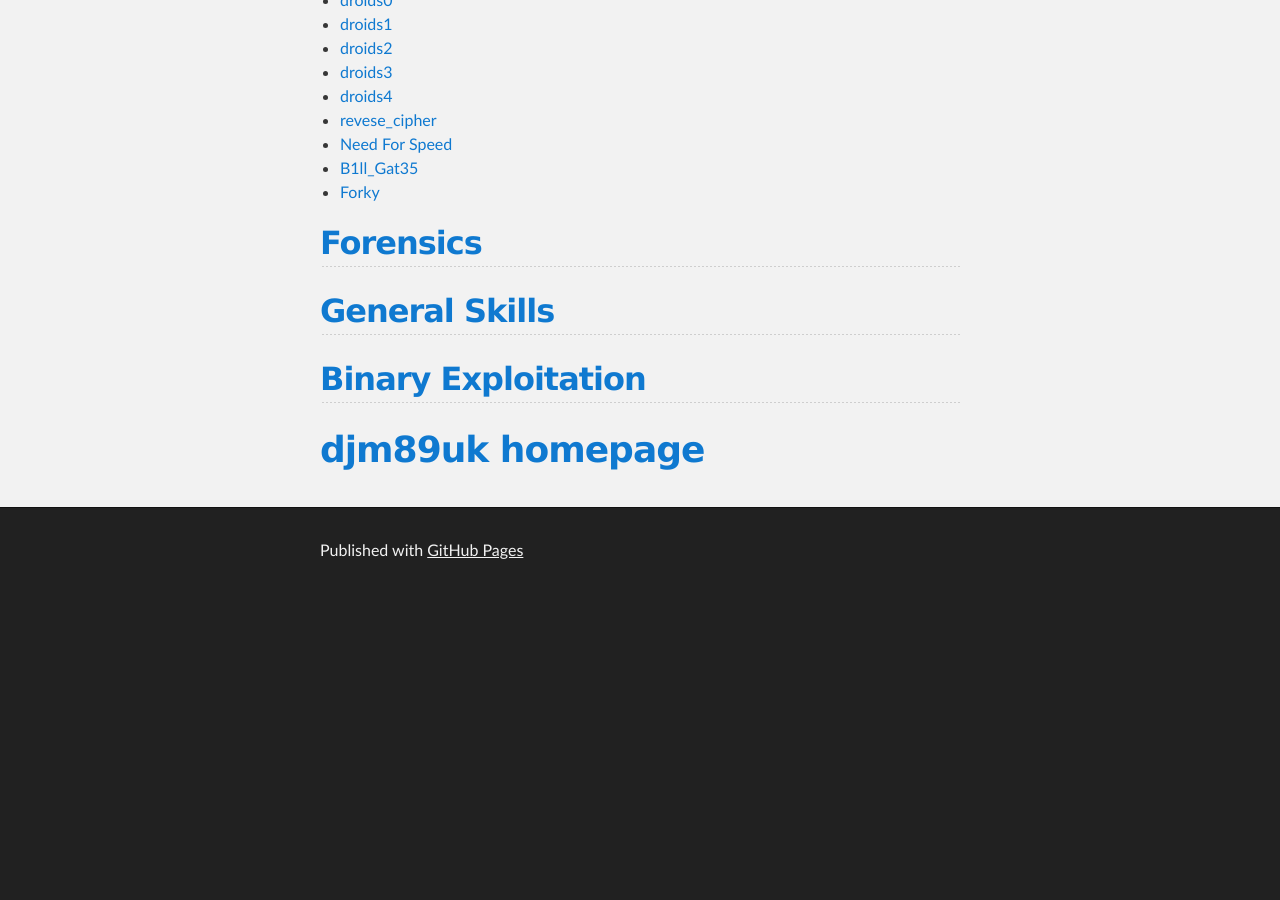
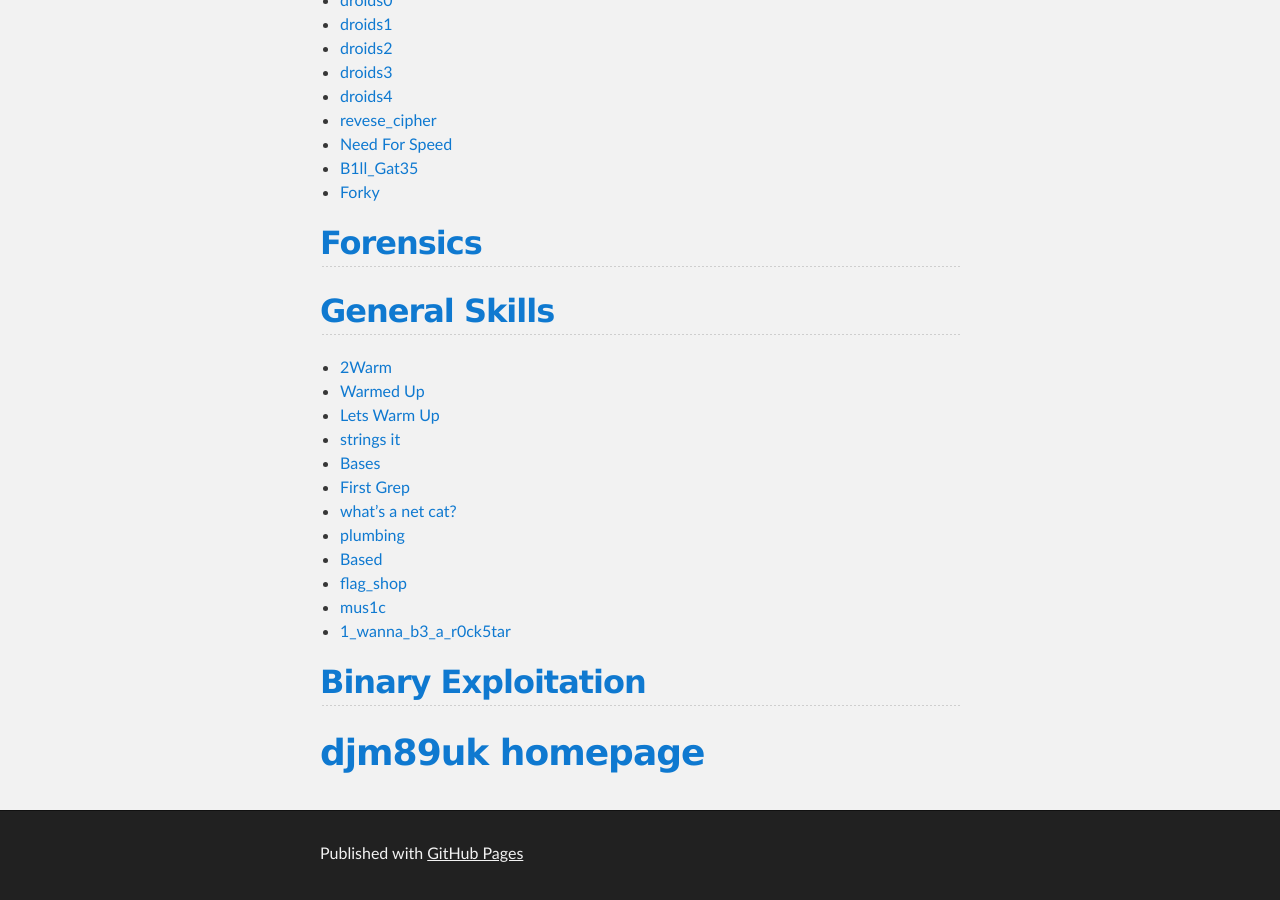
Before and after one commit to djm89uk/djm89uk.github.io, a Jekyll site: the page built from picogym.md, in a window 1280 px wide and 900 px high, scrolled down 1392 px. Built offline with Jekyll 4.4.1, drawn with Linux system fonts in a browser that asks for light colours; our own code applies the rules of GitHub Pages for plain Markdown files; Markdown is read by kramdown in place of the engine named in the settings; before the commit the page ends 1989 px from its top, so only the background shows below that.

Commit message:
Update picogym.md

```diff
--- a/picogym.md
+++ b/picogym.md
@@ -52,6 +52,18 @@ Reverse engineering entails taking a software system and analyzing it to trace i
 ## [Forensics](./picogym_f.md)
 
 ## [General Skills](./picogym_gs.md)
+- [2Warm](./picogym_gs.md#2warm)
+- [Warmed Up](./picogym_gs.md#warmed-up)
+- [Lets Warm Up](./picogym_gs.md#lets-warm-up)
+- [strings it](./picogym_gs.md#strings-it)
+- [Bases](./picogym_gs.md#bases)
+- [First Grep](./picogym_gs.md#first-grep)
+- [what's a net cat?](./picogym_gs.md#whats-a-net-cat)
+- [plumbing](./picogym_gs.md#plumbing)
+- [Based](./picogym_gs.md#based)
+- [flag_shop](./picogym_gs.md#flag_shop)
+- [mus1c](./picogym_gs.md#mus1c)
+- [1_wanna_b3_a_r0ck5tar](./picogym_gs.md#1_wanna_b3_a_r0ck5tar)
 
 ## [Binary Exploitation](./picogym_be.md)
 
```
